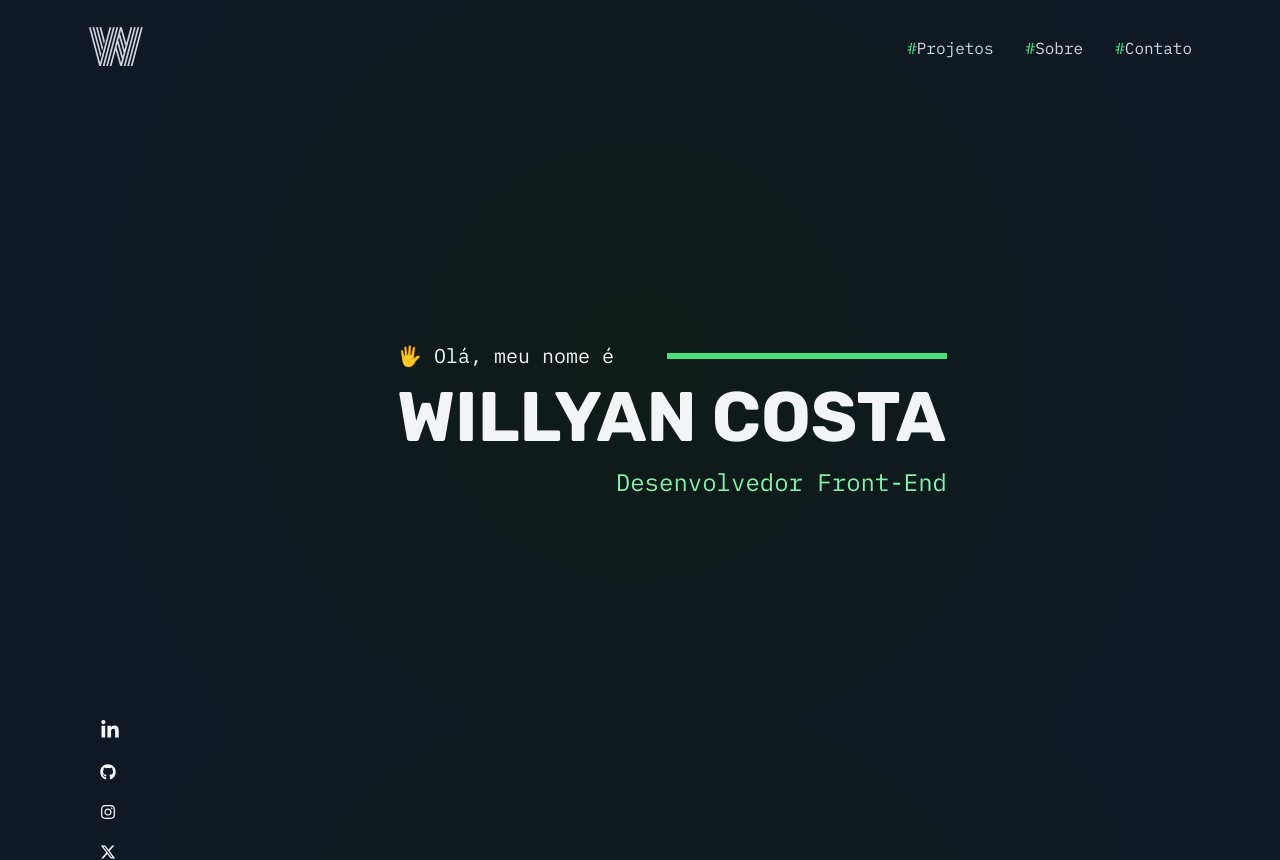
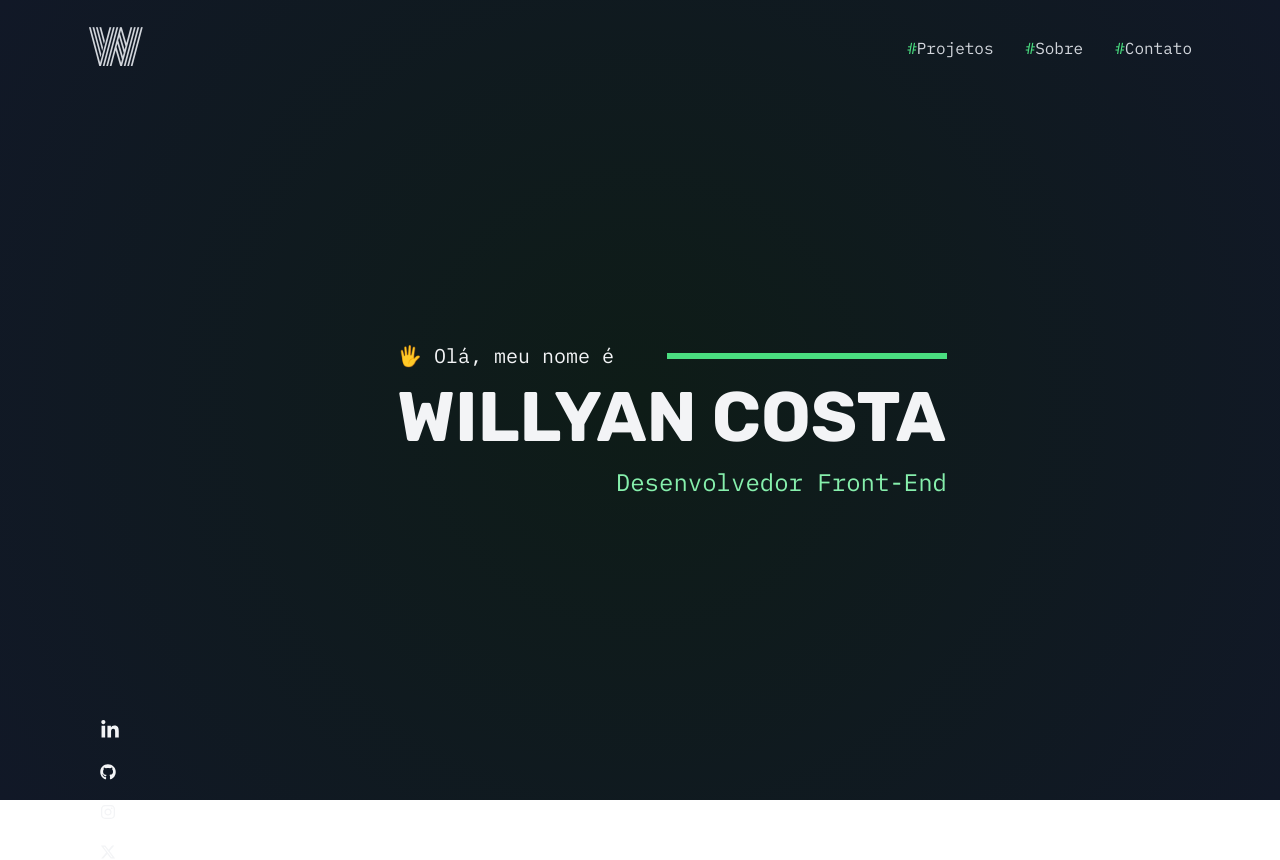
Before and after one commit to willyancr/myPortfolio, a Next.js app: page / in a window 1280 px wide. Built offline with nearby package versions, Linux system fonts and the light colour scheme.

Commit message:
Update layout styles for background and card shadow
Add a background color class to the layout section and update the card shadow
styles for better visual effect.

```diff
--- a/src/app/(myportfolio)/layout.tsx
+++ b/src/app/(myportfolio)/layout.tsx
@@ -2,7 +2,7 @@ import HeaderPage from "../components/header";
 
 export default function Layout({ children }: { children: React.ReactNode }) {
   return (
-    <section>
+    <section className="bgbody h-screen">
       <HeaderPage />
       {children}
     </section>
--- a/src/app/globals.css
+++ b/src/app/globals.css
@@ -2,7 +2,7 @@
 @tailwind components;
 @tailwind utilities;
 
-body {
+.bgbody {
   background: rgb(14, 28, 23);
   background: radial-gradient(
     circle,
@@ -15,8 +15,11 @@ body {
   @apply mx-auto w-full max-w-[1200px] px-12;
 }
 .shadowCards:hover {
-  box-shadow: 3px 3px 5px #6e6e6e, -3px -3px 5px #bfbfbf,
-    5px 5px 15px rgba(74, 222, 128, 0.6), -5px -5px 15px rgba(74, 222, 128, 0.6);
+  box-shadow:
+    3px 3px 5px #6e6e6e,
+    -3px -3px 5px #bfbfbf,
+    5px 5px 15px rgba(74, 222, 128, 0.6),
+    -5px -5px 15px rgba(74, 222, 128, 0.6);
 }
 
 /* scrollbar */
```
